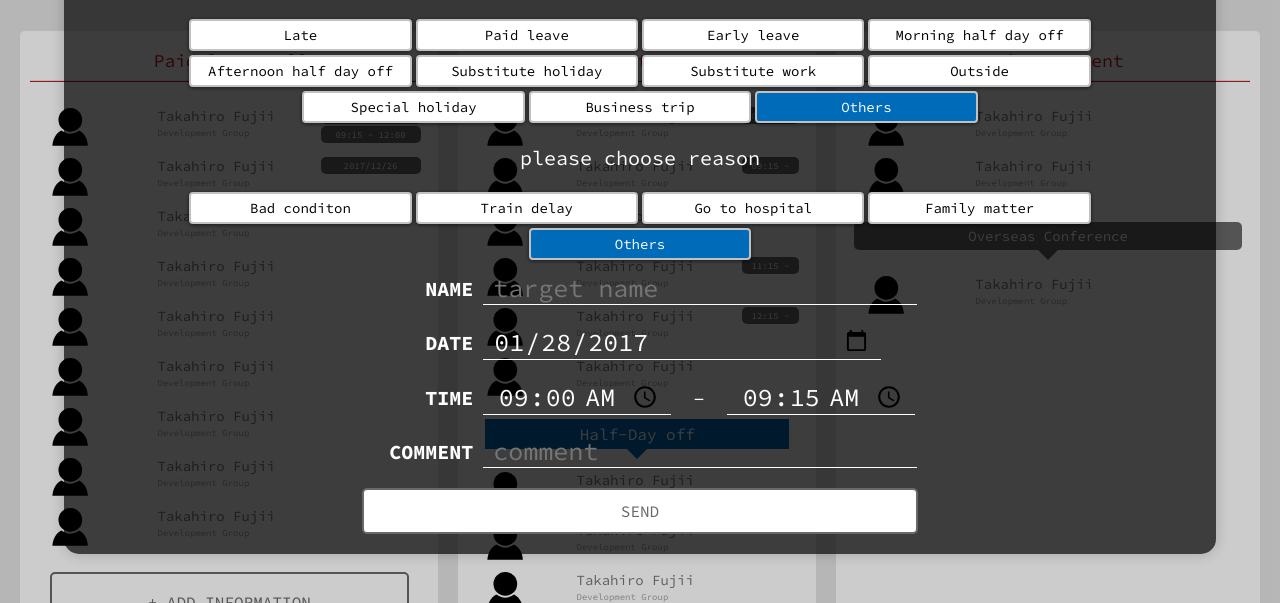
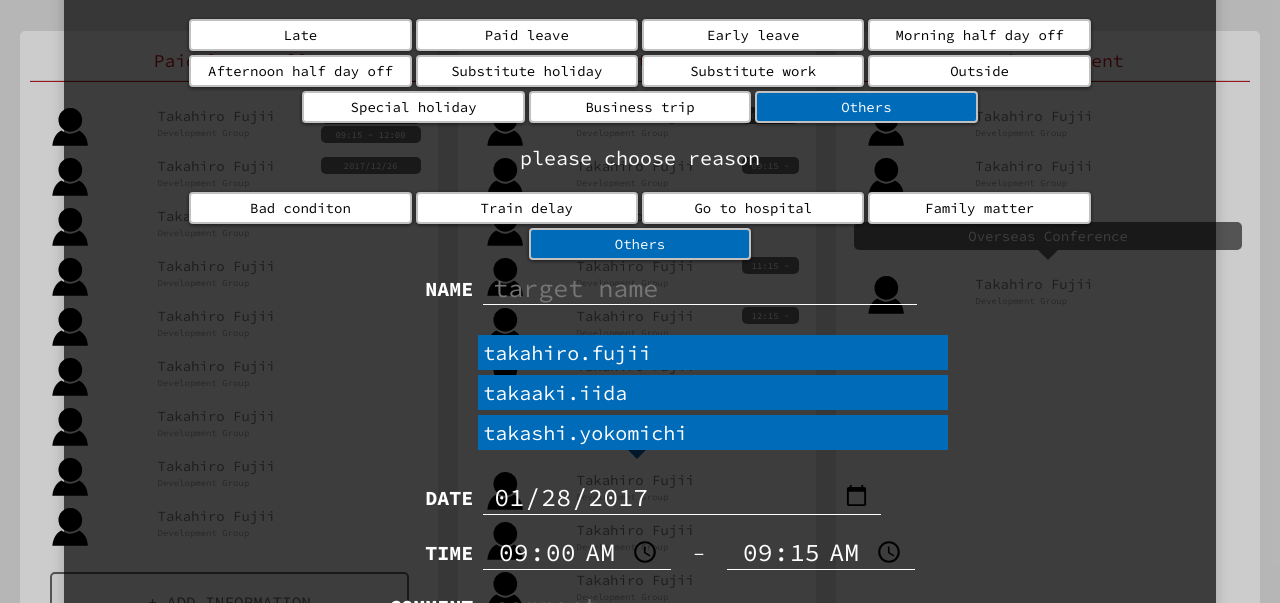
Before and after one commit to koikijs/amam-front-mock, a plain HTML site: page index.html in a window 1280 px wide. Both pictures are taken after a click on the element "+ ADD INFORMATION". Shown: the part 197-800 px from the top of the page. Drawn offline with Linux system fonts and the light colour scheme.

Commit message:
Improve name select function.

```diff
--- a/css/style.css
+++ b/css/style.css
@@ -567,6 +567,17 @@ input[type=date]::-webkit-calendar-picker-indicator:hover {
   text-align: left;
 }
 
+.table-form ul {
+  list-style: none;
+  padding: 0px;
+}
+.table-form ul li{
+  background: #006BB9;
+  margin: 5px;
+  padding: 5px;
+  max-width: 65%;
+  color: #fff;
+}
 .entry-form input[type=submit] {
   width: 50%;
   background-color: #fff;
@@ -709,6 +720,9 @@ input[type=date]::-webkit-calendar-picker-indicator:hover {
     display: block;
     text-align: center;
   }
+  .table-form ul li{
+    max-width: 100%;
+  }
   .entry-form input[type=submit] {
     width: 100%;
     padding: 5% 5%;
--- a/index.html
+++ b/index.html
@@ -345,10 +345,28 @@
 				</div>
 				<table class="table-form">
 					<tr>
-					<div class="input-name">
-						<th>NAME</th>
-						<td><input type="text" id="input-name" name="name" placeholder="target name"></td>
-					</div>	<!-- /.input-name -->
+						<div class="input-name">
+							<th>NAME</th>
+							<td>
+								<input type="text" id="input-name" name="name" placeholder="target name" autocomplete="on" list="member">
+								<datalist id="member">
+								<option value="takahiro.fujii">
+								<option value="takaaki.iida">
+								<option value="takashi.yokomichi">
+								<option value="takeshi.shinoda">
+								</datalist>
+							</td>
+						</div>	<!-- /.input-name -->
+					</tr>
+					<tr>
+						<th></th>
+						<td>
+							<ul class="target-name-list">
+								<li class="target-name">takahiro.fujii</li>
+								<li class="target-name">takaaki.iida</li>
+								<li class="target-name">takashi.yokomichi</li>
+							</ul>
+						</td>
 					</tr>
 					<tr>
 					<div class="date">
```
